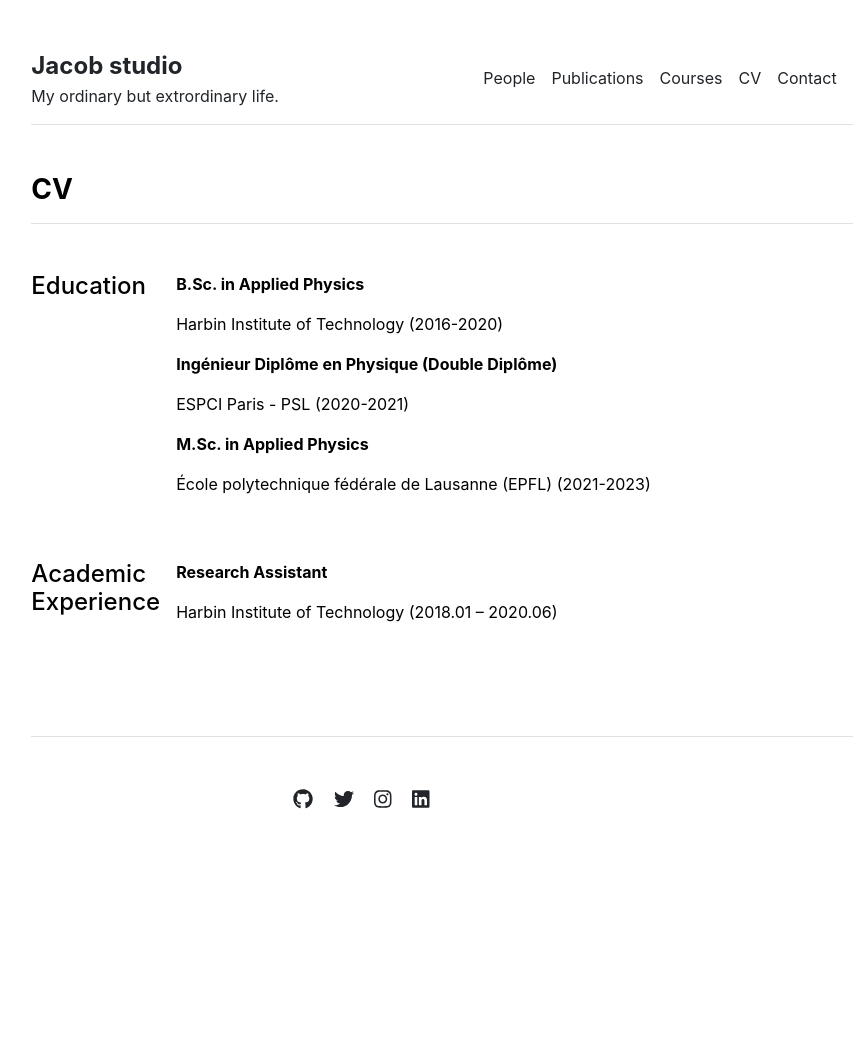
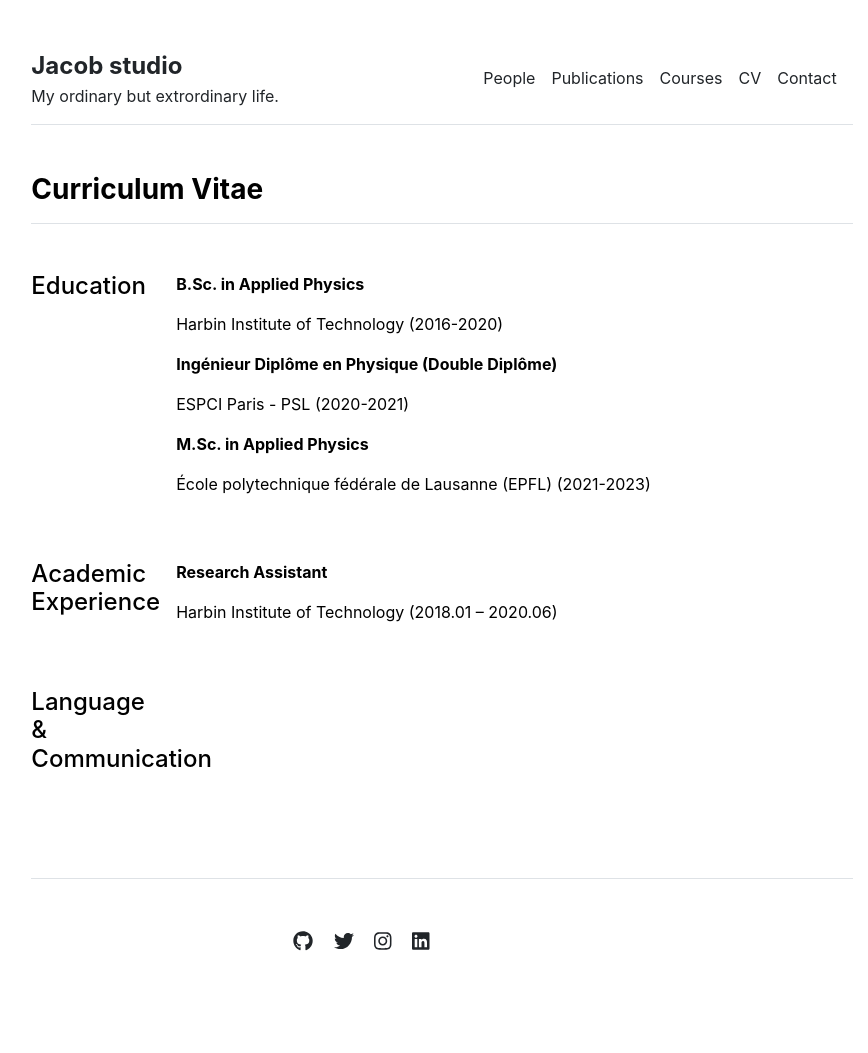
Before and after one commit to JinxinHu/jinxinhu.github.io, a Jekyll site: the page built from cv.md, in a window 1280 px wide. Shown: the whole page, without its empty margins (198-1066 px from the left). Built offline with Jekyll 4.4.1, drawn with Linux system fonts in a browser that asks for light colours; before the commit the page ends 911 px from its top, so only the background shows below that.

Commit message:
Update cv.html

```diff
--- a/_layouts/cv.html
+++ b/_layouts/cv.html
@@ -6,7 +6,7 @@ layout: default
 
 <div class="row g-5 mb-5">
   <div>
-    <h3 class="fw-bold border-bottom pb-3 mb-5">CV</h3>
+    <h3 class="fw-bold border-bottom pb-3 mb-5">Curriculum Vitae</h3>
     <div class="row g-5 mb-5">
       <div class="col-md-2">
         <h4>Education</h4>
@@ -29,5 +29,18 @@ layout: default
         {% endfor %}
       </div>
     </div>
+
+  <div class="row g-5 mb-5">
+      <div class="col-md-2">
+        <h4>Language & Communication</h4>
+      </div>
+      <div class="col-md-10">
+        {% for section in site.data.cv.language %}
+          <p class="fw-bold">{{ section.title }}</p>
+          <p>{{ section.description }}</p>
+        {% endfor %}
+      </div>
+    </div>
+
   </div>
 </div>
```
